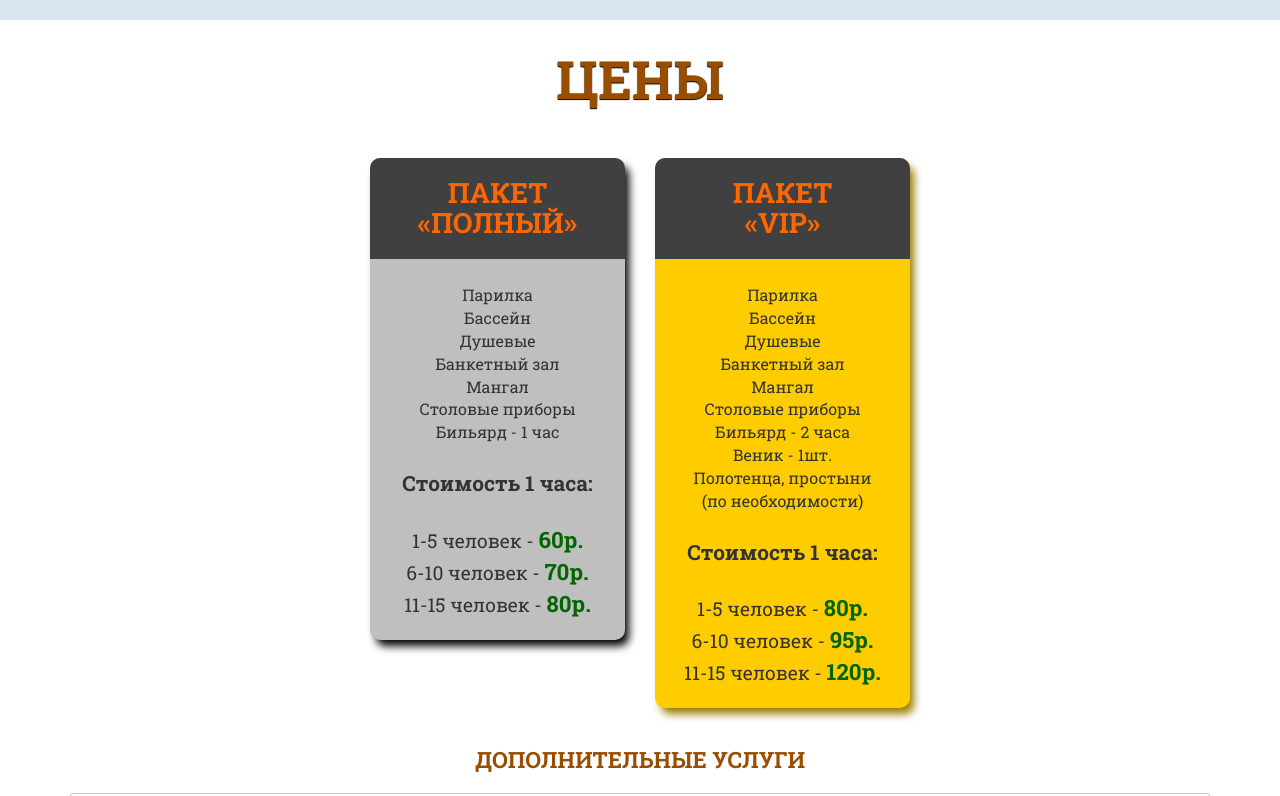
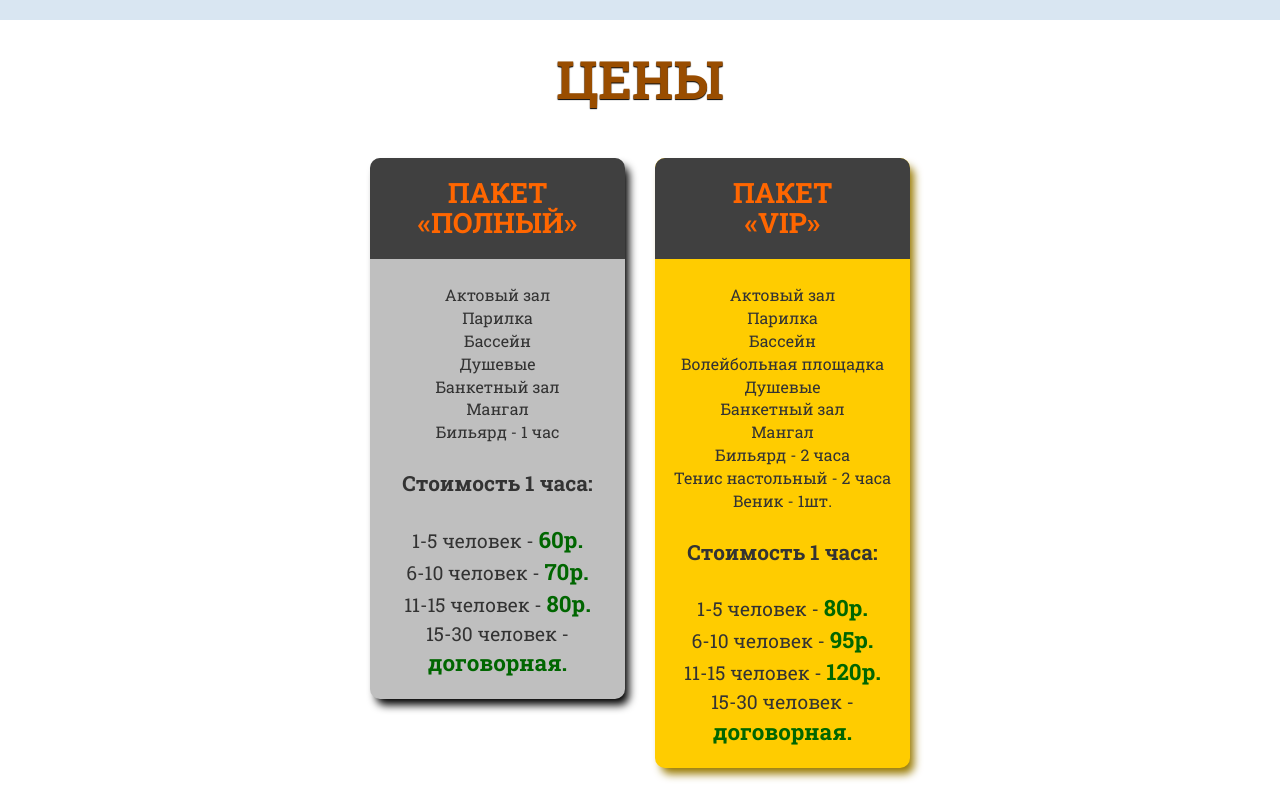
Before and after one commit to booba1eo/php-test, a plain HTML site: page web/index.html in a window 1280 px wide. Shown: the part 1620-2416 px from the top of the page. Drawn offline with Linux system fonts and the light colour scheme.

Commit message:
site edits Wednesday, November 4, 2020

```diff
--- a/web/index.html
+++ b/web/index.html
@@ -253,43 +253,8 @@
 						</h3>
 						<ul class="price__list">
 							<li class="price__item">
-								Парилка
+								Актовый зал
 							</li>
-							<li class="price__item">
-								Бассейн
-							</li>
-							<li class="price__item">
-								Душевые
-							</li>
-							<li class="price__item">
-								Банкетный зал
-							</li>
-								<li class="price__item">
-								Мангал
-							</li>
-							<li class="price__item">
-								Столовые приборы
-							</li>
-							<li class="price__item">
-								Бильярд - 1 час
-							</li>
-						</ul>
-						<strong class="price__column-cost">
-							Стоимость 1 часа:
-						</strong>
-						<p class="price__column-quantity">
-							1-5 человек - <span class="price__column-text-color">60р.</span><br>
-							6-10 человек - <span class="price__column-text-color">70р.</span><br>
-							11-15 человек - <span class="price__column-text-color">80р.</span>
-						</p>
-					</div>
-				</div>
-				<div class="col-lg-3 col-md-3 col-sm-6 col-xs-12">
-					<div class="price__column-vip text-center wow fadeInDown">
-						<h3 class="price__column-head upper">
-							Пакет<br>«VIP»
-						</h3>
-						<ul class="price__list">
 							<li class="price__item">
 								Парилка
 							</li>
@@ -306,19 +271,58 @@
 								Мангал
 							</li>
 							<li class="price__item">
-								Столовые приборы
+								Бильярд - 1 час
+							</li>
+						</ul>
+						<strong class="price__column-cost">
+							Стоимость 1 часа:
+						</strong>
+						<p class="price__column-quantity">
+							1-5 человек - <span class="price__column-text-color">60р.</span><br>
+							6-10 человек - <span class="price__column-text-color">70р.</span><br>
+							11-15 человек - <span class="price__column-text-color">80р.</span><br>
+							15-30 человек - <span class="price__column-text-color">договорная.</span>
+						</p>
+					</div>
+				</div>
+				<div class="col-lg-3 col-md-3 col-sm-6 col-xs-12">
+					<div class="price__column-vip text-center wow fadeInDown">
+						<h3 class="price__column-head upper">
+							Пакет<br>«VIP»
+						</h3>
+						<ul class="price__list">
+							<li class="price__item">
+								Актовый зал
+							</li>
+							<li class="price__item">
+								Парилка
+							</li>
+							<li class="price__item">
+								Бассейн
+							</li>
+							<li class="price__item">
+								Волейбольная площадка
+							</li>
+							<li class="price__item">
+								Душевые
+							</li>
+							<li class="price__item">
+								Банкетный зал
+							</li>
+								<li class="price__item">
+								Мангал
 							</li>
 							<li class="price__item">
 								Бильярд - 2 часа
+							</li>
+							<li class="price__item">
+								Тенис настольный - 2 часа
 							</li>
 							<!-- <li class="price__item">
 								Каминная комната
 							</li> -->
 							<li class="price__item">
 								Веник - 1шт.
-							</li>
-							<li class="price__item">
-								Полотенца, простыни<br>(по необходимости)
 							</li>
 						</ul>
 						<strong class="price__column-cost">
@@ -327,7 +331,8 @@
 						<p class="price__column-quantity">
 							1-5 человек - <span class="price__column-text-color">80р.</span><br>
 							6-10 человек - <span class="price__column-text-color">95р.</span><br>
-							11-15 человек - <span class="price__column-text-color">120р.</span>
+							11-15 человек - <span class="price__column-text-color">120р.</span><br>
+							15-30 человек - <span class="price__column-text-color">договорная.</span>
 						</p>
 					</div>
 				</div>
@@ -429,7 +434,7 @@
 								Минимальный заказ - <strong>4</strong> часа<br>
 								Тарификация - <strong>1</strong> час<br>
 								Для компаний свыше <b>15</b> человек стоимость договорная
-								При внесении предоплаты помните - предварительная оплата не возвращается за 10 дней до даты заказа!
+								При внесении предоплаты помните - предварительная оплата не возвращается!
 							</p>
 						</div>
 					</div>
```
